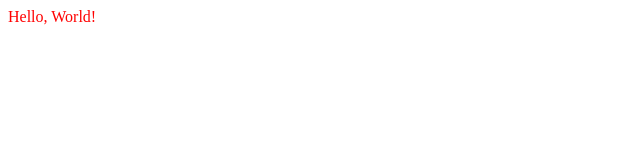
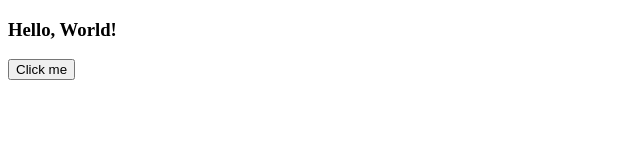
Before and after one commit to alsoj/nomad_reactjs_movie, a plain HTML site: page index.html in a window 1280 px wide. Shown: the whole page, without its empty margins (0-640 px from the left). Drawn offline with nearby package versions, Linux system fonts and the light colour scheme.

Commit message:
Events in react

```diff
--- a/index.html
+++ b/index.html
@@ -8,12 +8,19 @@
 
   <script>
     const root = document.getElementById("root");
-    const span = React.createElement(
-      "span",
-      { id: "sexy-span", style: { color: "red" } },
+    const h3 = React.createElement(
+      "h3",
+      { onMouseEnter: () => console.log("mouse enter") },
       "Hello, World!"
     );
-
-    ReactDOM.render(span, root);
+    const btn = React.createElement(
+      "button",
+      {
+        onClick: () => console.log("im clicked"),
+      },
+      "Click me"
+    );
+    const container = React.createElement("div", null, [h3, btn]);
+    ReactDOM.render(container, root);
   </script>
 </html>
```
